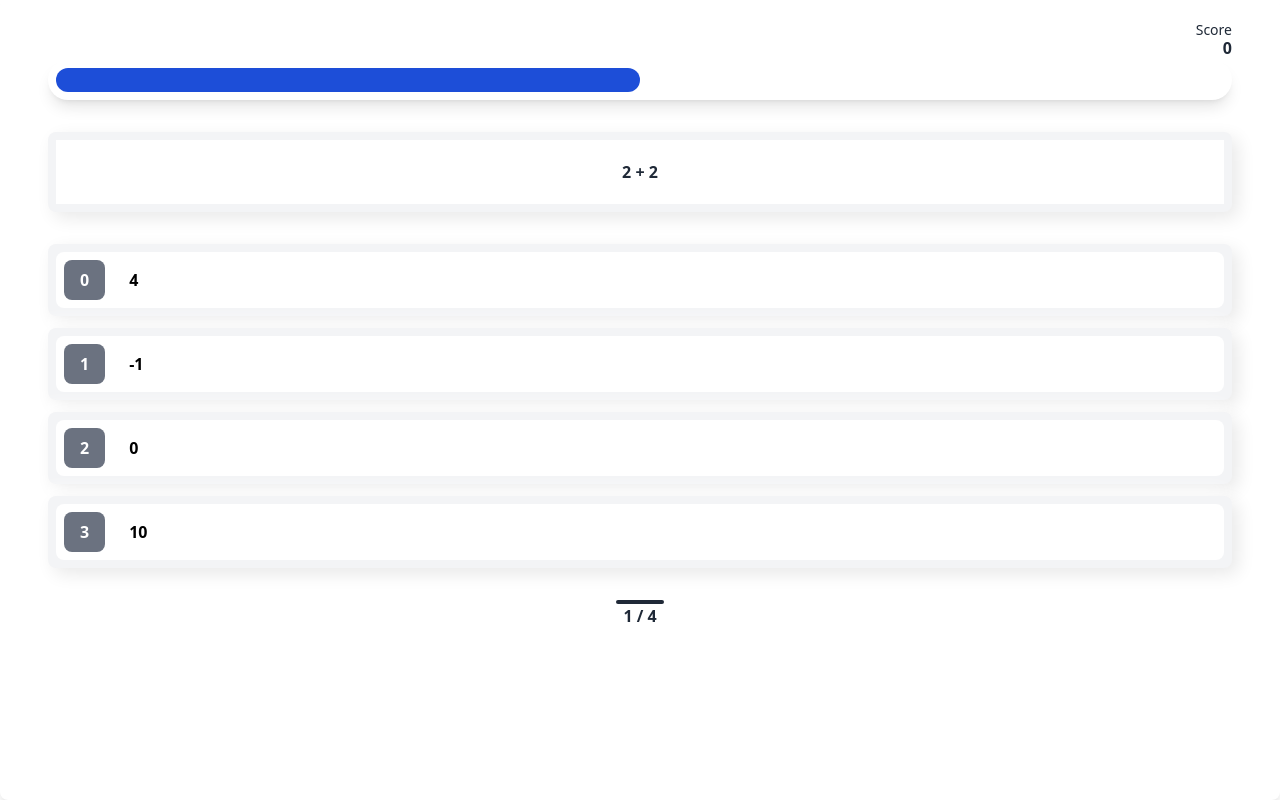
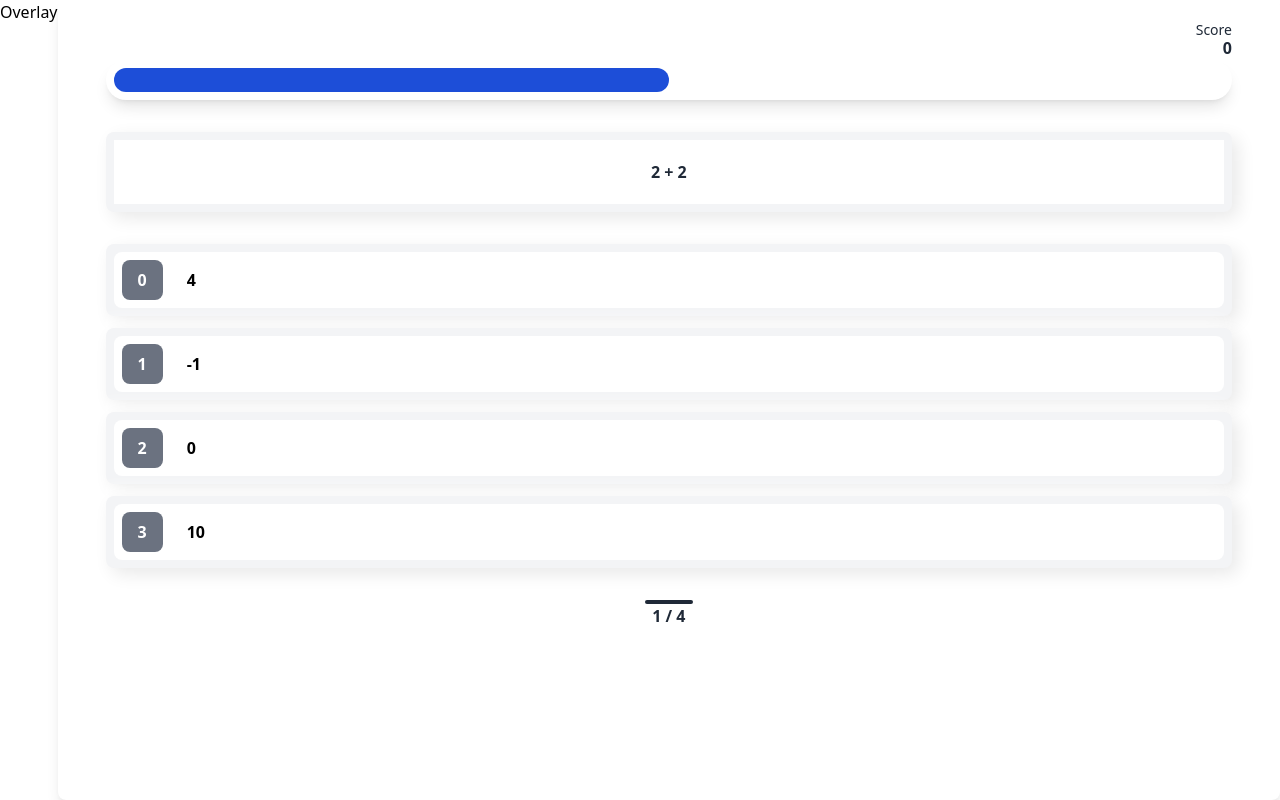
Before and after one commit to roma-marshall/QuizApp, a Vue app: page / in a window 1280 px wide. Built offline with nearby package versions, Linux system fonts and the light colour scheme.

Commit message:
overlay component added

```diff
--- a/src/components/Home.vue
+++ b/src/components/Home.vue
@@ -1,6 +1,6 @@
 <template>
   <main class="flex h-screen justify-center">
-
+    <CompleteOverlay />
     <div class="bg-white container mx-auto shadow-lg rounded-lg px-12 py-6">
       <div class="text-right text-gray-800">
         <p class="text-sm leading-3">Score</p>
@@ -49,7 +49,7 @@
 
 <script>
 import {ref, onMounted} from 'vue';
-import CompleteOverlay from './CompleteOverlay'
+import CompleteOverlay from './CompleteOverlay.vue';
 
 export default {
   setup() {
@@ -151,6 +151,9 @@ export default {
       page,
       timer
     }
+  },
+  components: {
+    CompleteOverlay
   }
 }
 </script>
```
